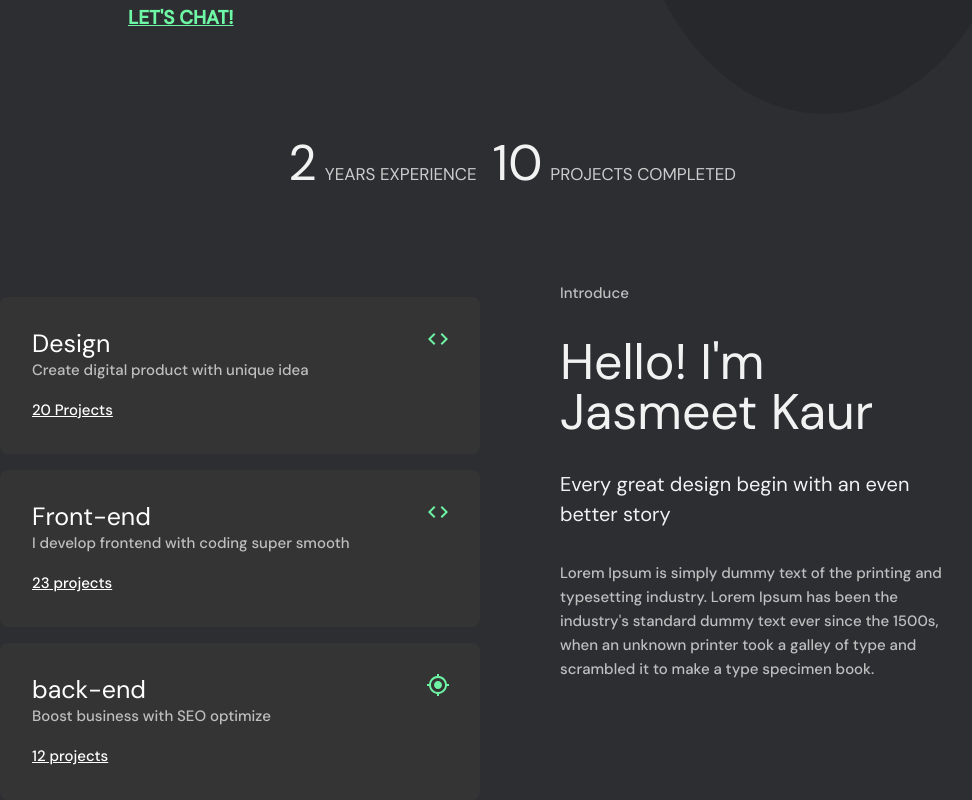
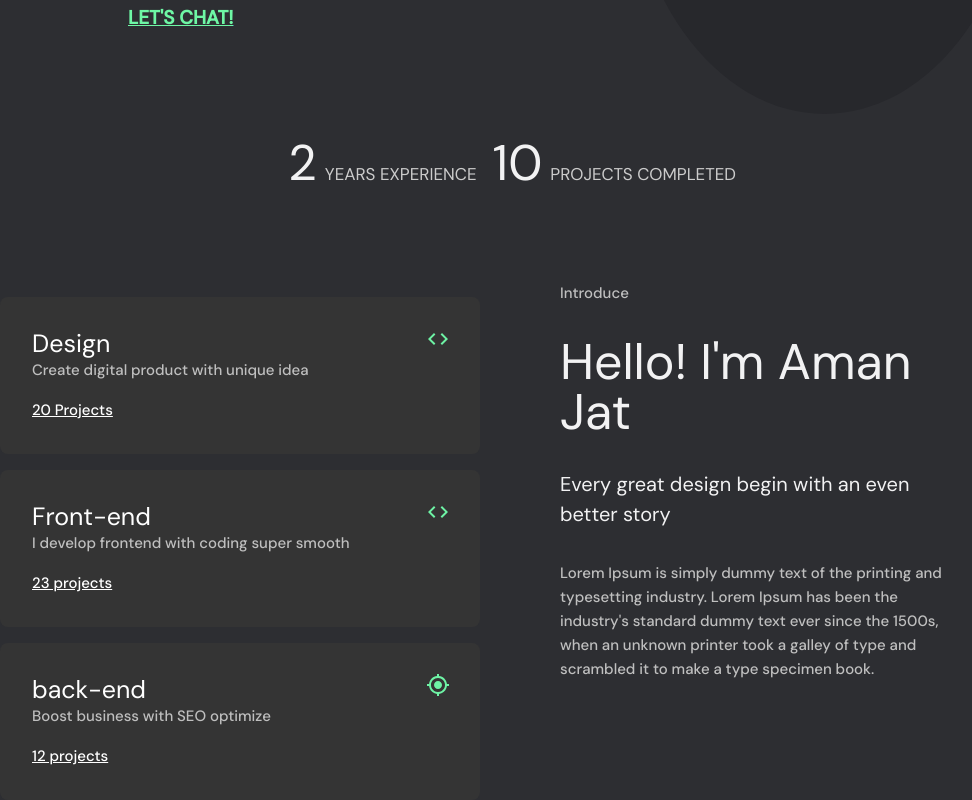
Before and after one commit to aman-jat/amanjat, a React (Create React App) app: page / in a window 1280 px wide. Shown: the part 582-1382 px from the top of the page, without its empty margins (128-1100 px from the left). Built offline with nearby package versions, Linux system fonts and the light colour scheme; a web font is replaced by a local one.

Commit message:
name change

```diff
--- a/src/pages/home/Section2.tsx
+++ b/src/pages/home/Section2.tsx
@@ -44,7 +44,7 @@ const Section2 = () => {
             fontSize={50}
             sx={{ lineHeight: 1 }}
           >
-            Hello! I'm Jasmeet Kaur
+            Hello! I'm Aman Jat
           </Typography>
           <Typography textAlign={{ xxs: 'center', md: 'left' }} my='2rem' fontSize={20}>
             Every great design begin with an even better story
```
